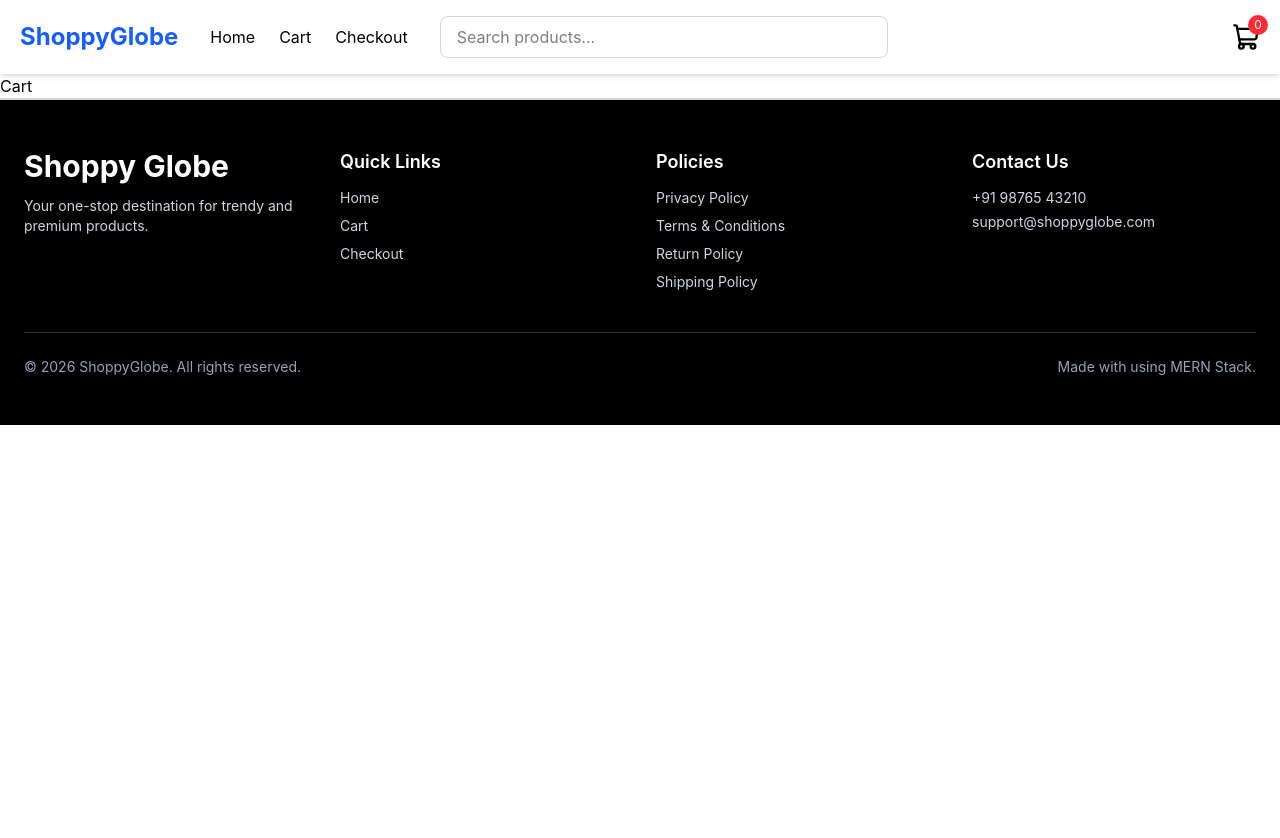
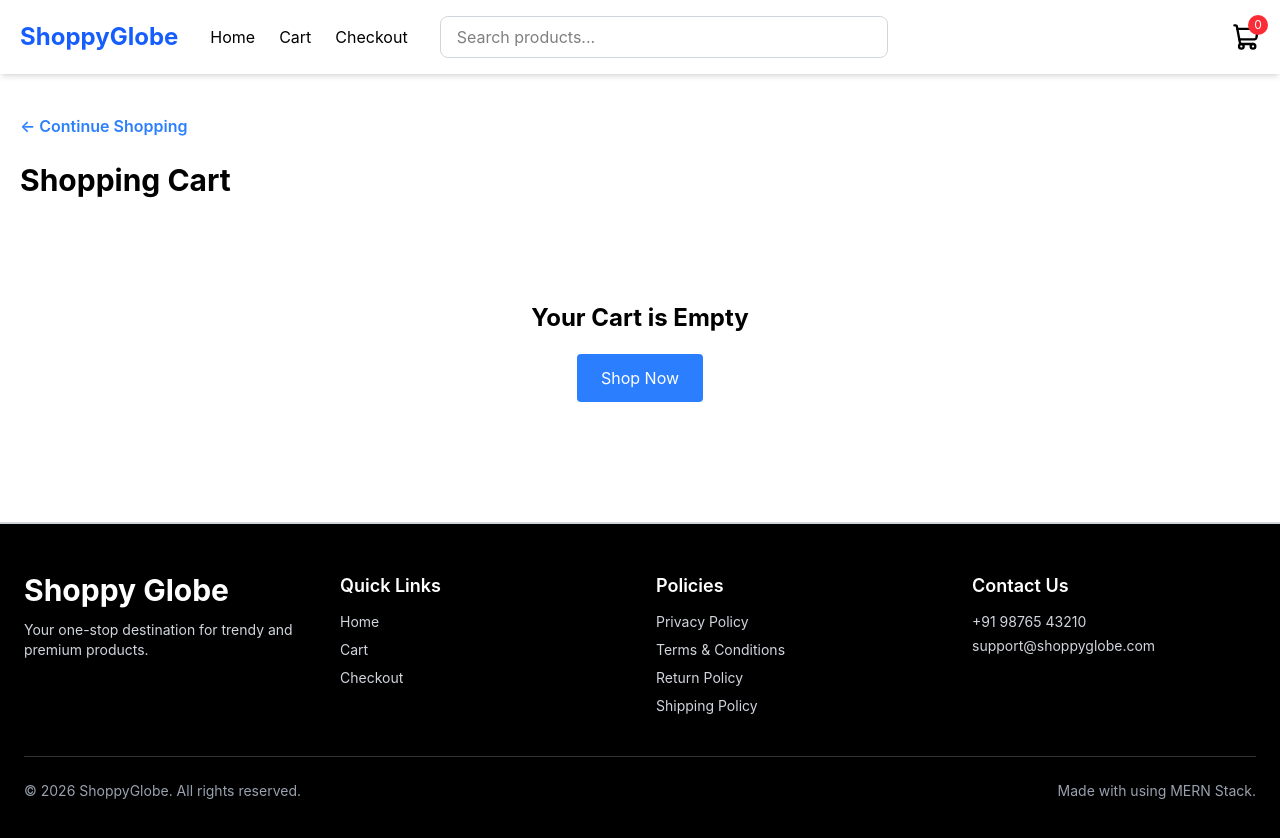
Before and after one commit to mohitsingh540zs-dotcom/shoppy-globe, a React (Vite) app: page /cart in a window 1280 px wide. Shown: the top 838 px of the page. Before the commit the page ends 800 px from the top, so only its background shows below. Built offline with nearby package versions, Linux system fonts and the light colour scheme.

Commit message:
Created CartItem and Cart Component

```diff
--- a/src/components/CartItem.jsx
+++ b/src/components/CartItem.jsx
@@ -0,0 +1,42 @@
+const CartItem = ({ product }) => {
+
+  return (
+
+    <div className="flex gap-5 border rounded-lg p-4 shadow">
+
+      {/* Product Image */}
+
+      <img
+        src={product.thumbnail}
+        alt={product.title}
+        className="w-28 h-28 object-contain"
+      />
+
+      {/* Product Info */}
+
+      <div className="flex-1">
+
+        <h2 className="text-xl font-semibold">
+          {product.title}
+        </h2>
+
+        <p className="mt-2">
+          Price : ${product.price}
+        </p>
+
+        <p className="mt-2">
+          Quantity : {product.quantity}
+        </p>
+
+        <p className="mt-2 font-bold">
+          Total : ${(product.price * product.quantity).toFixed(2)}
+        </p>
+
+      </div>
+
+    </div>
+
+  );
+};
+
+export default CartItem;
--- a/src/pages/Cart.jsx
+++ b/src/pages/Cart.jsx
@@ -1,7 +1,105 @@
+import { Link } from "react-router-dom";
+import { useSelector } from "react-redux";
+import CartItem from "../components/CartItem";
+
 const Cart = () => {
+
+  // Get cart data from Redux
+  const cart = useSelector((state) => state.cart.cart);
+
+  // Total number of items
+  const totalItems = cart.reduce((total, item) => {
+    return total + item.quantity;
+  }, 0);
+
+  // Total price
+  const totalPrice = cart.reduce((total, item) => {
+    return total + item.price * item.quantity;
+  }, 0);
+
   return (
-    <div>Cart</div>
-  )
-}
+    <div className="max-w-7xl mx-auto px-5 py-10">
 
-export default Cart
+      {/* Back Button */}
+      <Link
+        to="/"
+        className="text-blue-500 font-semibold"
+      >
+        ← Continue Shopping
+      </Link>
+
+      {/* Heading */}
+      <h1 className="text-3xl font-bold my-6">
+        Shopping Cart
+      </h1>
+
+      {
+        cart.length === 0 ? (
+
+          <div className="text-center py-20">
+            <h2 className="text-2xl font-bold">
+              Your Cart is Empty
+            </h2>
+
+            <Link
+              to="/"
+              className="inline-block mt-5 bg-blue-500 text-white px-6 py-3 rounded"
+            >
+              Shop Now
+            </Link>
+          </div>
+
+        ) : (
+
+          <div className="grid lg:grid-cols-3 gap-8">
+
+            {/* Left Side */}
+
+            <div className="h-[80vh] lg:col-span-2 space-y-5 overflow-y-auto">
+
+              {
+                cart.map((item) => (
+                  <CartItem
+                    key={item.id}
+                    product={item}
+                  />
+                ))
+              }
+
+            </div>
+
+
+            {/* Right Side */}
+
+            <div className="border rounded-lg p-5 h-fit shadow">
+
+              <h2 className="text-2xl font-bold mb-5">
+                Order Summary
+              </h2>
+
+              <div className="flex justify-between mb-3">
+                <span>Total Items</span>
+                <span>{totalItems}</span>
+              </div>
+
+              <div className="flex justify-between mb-5">
+                <span>Total Price</span>
+                <span>${totalPrice.toFixed(2)}</span>
+              </div>
+
+              <button className="w-full bg-blue-500 text-white py-3 rounded hover:bg-blue-600">
+                Checkout
+              </button>
+
+            </div>
+
+          </div>
+
+        )
+      }
+
+    </div>
+  );
+};
+
+export default Cart;
```
